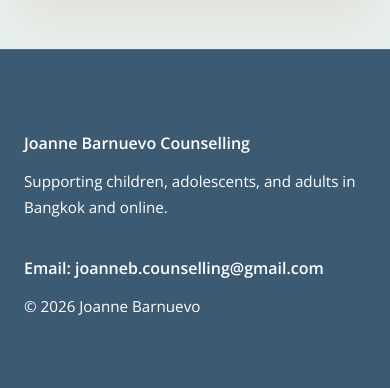
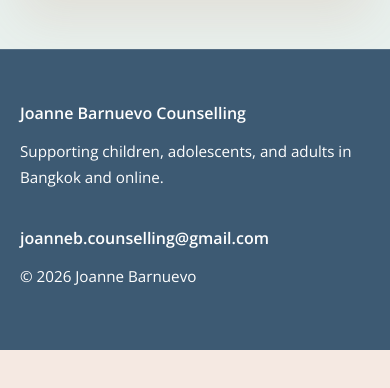
Before and after one commit to joseph-johnson27001/Joanne-s-Counselling-Website, a Vue app: page / in a window 390 px wide. Shown: the part 6806-7194 px from the top of the page. After the commit the page ends 7156 px from the top, so only its background shows below. Built offline with nearby package versions, Linux system fonts and the light colour scheme; a web font is replaced by a local one.

Commit message:
Footer section

```diff
--- a/src/components/layout/Footer.vue
+++ b/src/components/layout/Footer.vue
@@ -1,5 +1,5 @@
 <template>
-  <footer class="site-footer">
+  <footer class="section-block site-footer">
     <div class="footer-content">
       <div>
         <p>Joanne Barnuevo Counselling</p>
@@ -9,7 +9,6 @@
       </div>
       <div>
         <p>
-          Email:
           <a href="mailto:joanneb.counselling@gmail.com"
             >joanneb.counselling@gmail.com</a
           >
@@ -30,7 +29,6 @@ export default {
 .site-footer {
   display: flex;
   justify-content: center;
-  padding: 0;
   color: white;
   background: #3d5a73;
   border-top: 1px solid rgba(255, 255, 255, 0.12);
@@ -41,7 +39,6 @@ export default {
   flex-wrap: wrap;
   justify-content: space-between;
   gap: 32px;
-  padding: 48px 40px;
   max-width: 1400px;
   width: 100%;
 }
@@ -50,7 +47,6 @@ export default {
   .footer-content {
     flex-direction: column;
     gap: 24px;
-    padding: 40px 0px;
   }
 }
 
@@ -99,7 +95,6 @@ export default {
   .site-footer {
     flex-direction: column;
     gap: 24px;
-    padding: 40px 24px;
   }
 }
 </style>
```
